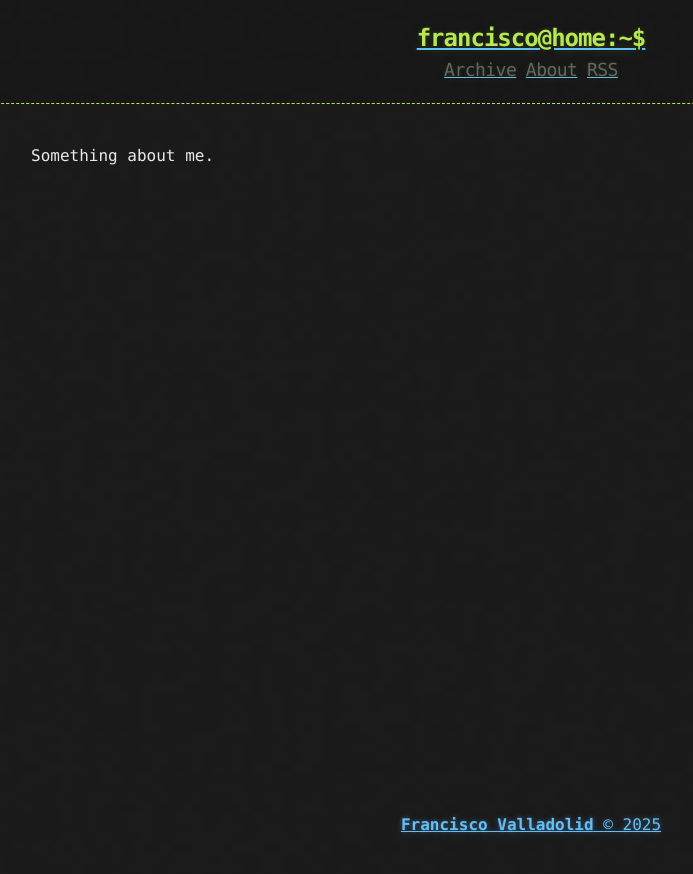
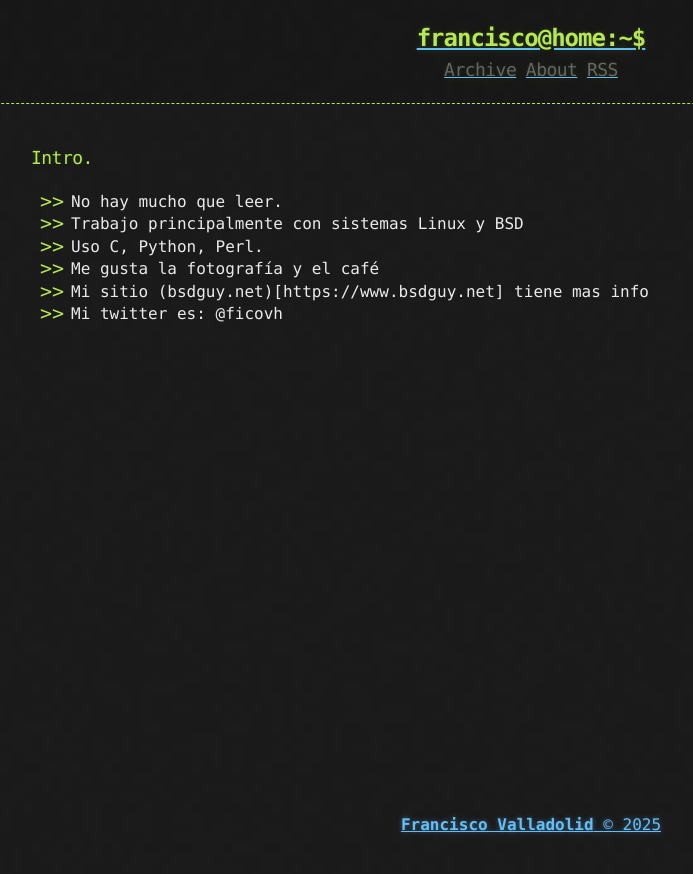
Before and after one commit to ficovh/myblog-jekyll, a Jekyll site: the page built from about.md, in a window 1280 px wide. Shown: the top 874 px of the page, without its empty margins (109-802 px from the left). Built offline with Jekyll 4.4.1, drawn with Linux system fonts in a browser that asks for light colours.

Commit message:
touch about.md

```diff
--- a/about.md
+++ b/about.md
@@ -3,4 +3,11 @@ layout: page
 title: About
 ---
 
-Something about me.
+### Intro.
+
+ * No hay mucho que leer.
+ * Trabajo principalmente con sistemas Linux y BSD
+ * Uso C, Python, Perl.
+ * Me gusta la fotografía y el café
+ * Mi sitio (bsdguy.net)[https://www.bsdguy.net] tiene mas info
+ * Mi twitter es: @ficovh
```
